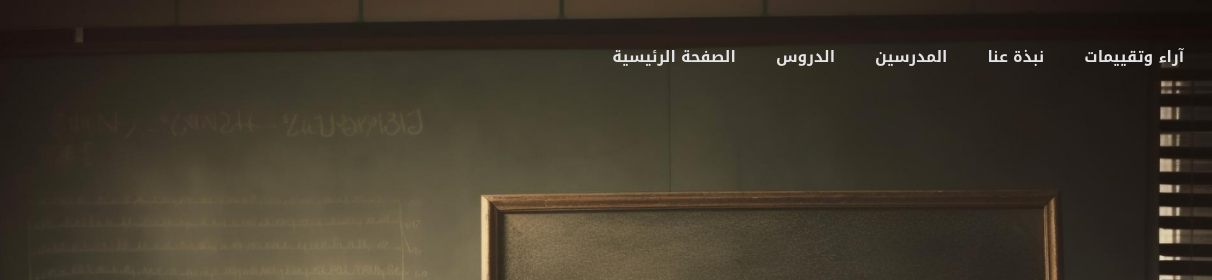
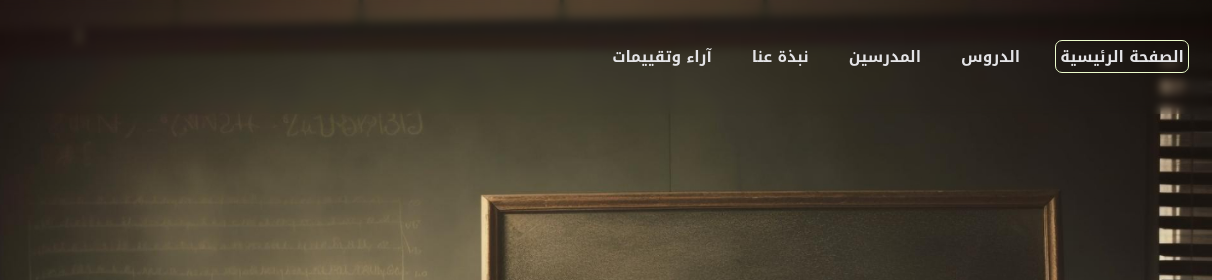
Before and after one commit to Mohamed-0Sabry/Platform, a plain HTML site: page index.html in a window 1280 px wide. Shown: the top 280 px of the page, 68-1280 px from the left. Drawn offline with nearby package versions, Linux system fonts and the light colour scheme.

Commit message:
updating nav

```diff
--- a/index.html
+++ b/index.html
@@ -63,12 +63,16 @@
   </head>
   <body class="overflow-y-scroll scrollbar-hide font-noto font-semibold">
     <nav
-      class="flex flex-row justify-between p-7 text-zinc-200 absolute w-full h-fit items-center z-10 text-[1.2vw]"
+      class="flex flex-row justify-between p-7 backdrop-blur-sm text-zinc-200 absolute w-full h-fit items-center z-10 text-[1.2vw]"
     >
       <div class="logo text-[3vw]"><i class="fa-brands fa-pied-piper"></i></div>
       <div class="list">
-        <ul class="flex flex-row gap-10">
-          <li><a href="">الصفحة الرئيسية</a></li>
+        <ul class="flex flex-row-reverse gap-10">
+          <li
+            class="outline-1 outline-offset-4 rounded-sm outline outline-lime-100"
+          >
+            <a href="">الصفحة الرئيسية</a>
+          </li>
           <li><a href="">الدروس</a></li>
           <li><a href="">المدرسين</a></li>
           <li><a href="">نبذة عنا</a></li>
```
